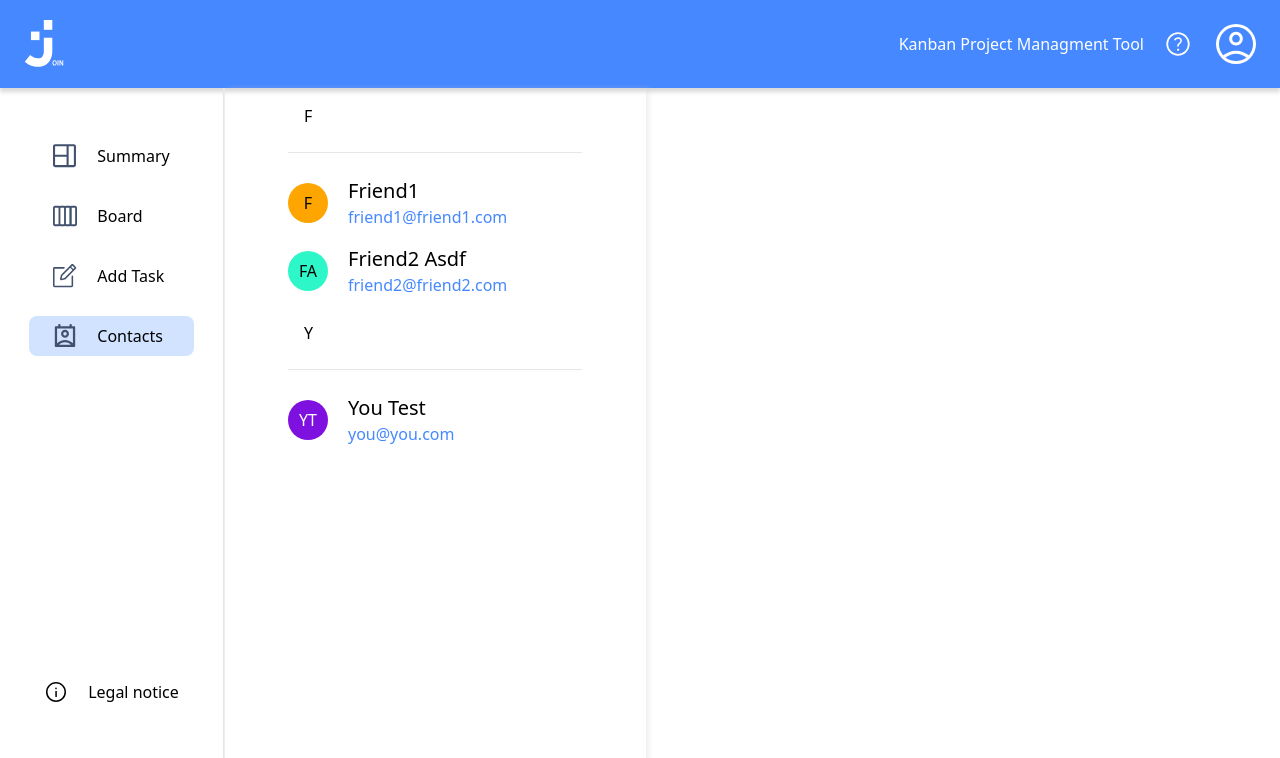
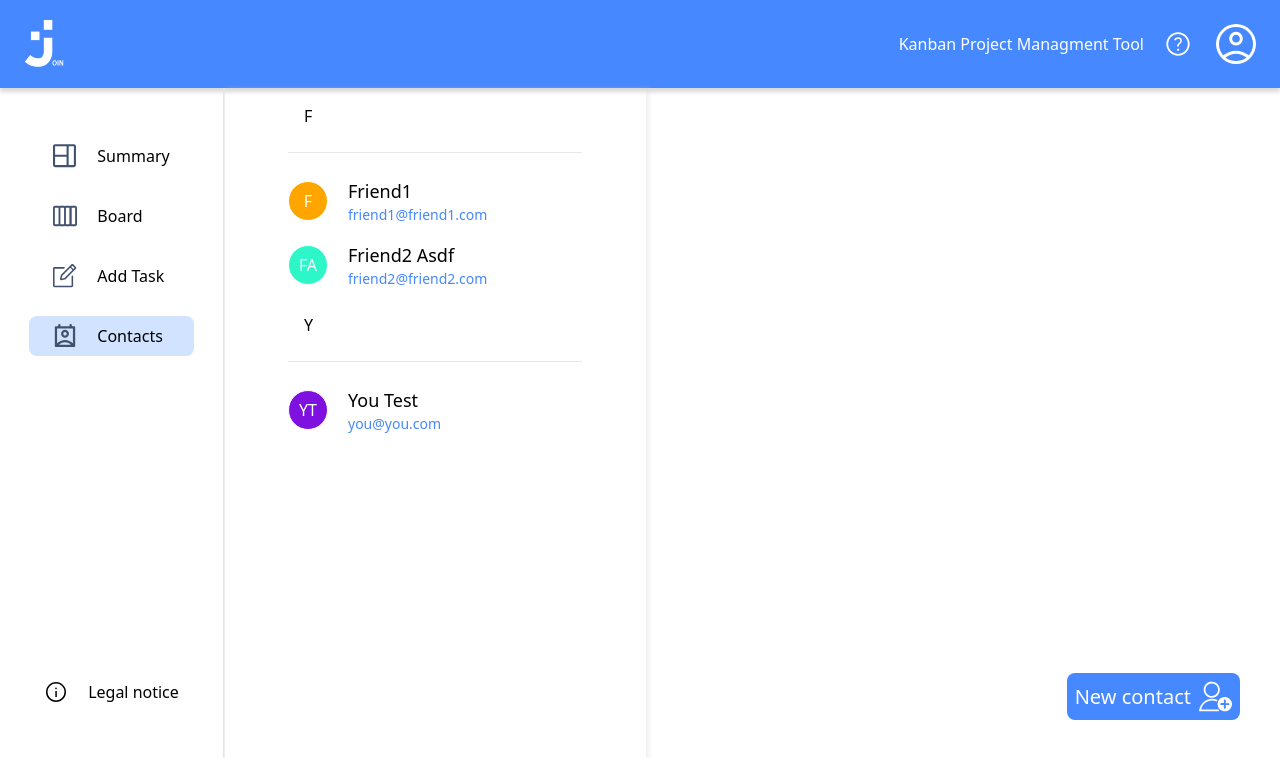
Before and after one commit to TobiasMatthies/Join, an Angular app: page /contacts in a window 1280 px wide. Shown: the top 758 px of the page. Built offline with nearby package versions, Linux system fonts and the light colour scheme.

Commit message:
added contact detail view and add-contact interface to contacts section

```diff
--- a/src/app/add-task/add-task-overlay/add-task-overlay.component.html
+++ b/src/app/add-task/add-task-overlay/add-task-overlay.component.html
@@ -68,7 +68,7 @@
               />
               <div class="flex gap-2">
                 <img
-                  class="blue-filter w-5 cursor-pointer"
+                  class="w-5 cursor-pointer"
                   src="assets/img/cancel.svg"
                   alt="cancel"
                   (click)="addTaskService.toggleInviteNewContact(); addTaskService.toggleContacts()"
@@ -181,7 +181,7 @@
                 />
                 <div class="flex gap-2">
                   <img
-                    class="blue-filter w-5 cursor-pointer"
+                    class="w-5 cursor-pointer"
                     src="assets/img/cancel.svg"
                     alt="cancel"
                     (click)="addTaskService.toggleNewCategory(); addTaskService.toggleCategories()"
--- a/src/app/add-task/add-task.component.css
+++ b/src/app/add-task/add-task.component.css
@@ -7,7 +7,3 @@ input[type="date"]::-webkit-calendar-picker-indicator {
   -ms-overflow-style: none;
   scrollbar-width: none;
 }
-
-.blue-filter {
-  filter: invert(56%) sepia(27%) saturate(7460%) hue-rotate(201deg) brightness(98%) contrast(106%);
-}
--- a/src/app/app.component.css
+++ b/src/app/app.component.css
@@ -3,7 +3,6 @@
     "Segoe UI", Roboto, "Helvetica Neue", Arial, "Noto Sans", sans-serif,
     "Apple Color Emoji", "Segoe UI Emoji", "Segoe UI Symbol", "Noto Color Emoji";
 }
-
 /*apple style scrollbar start*/
 ::-webkit-scrollbar {
   width: 14px;
--- a/src/app/app.module.ts
+++ b/src/app/app.module.ts
@@ -20,6 +20,7 @@ import { ChooseUrgencyComponent } from './add-task/choose-urgency/choose-urgency
 import { TaskDetailEditComponent } from './board/task-detail-edit/task-detail-edit.component';
 import { AddTaskOverlayComponent } from './add-task/add-task-overlay/add-task-overlay.component';
 import { FilterPipe } from './contacts/filter.pipe';
+import { AddContactComponent } from './contacts/add-contact-overlay/add-contact-overlay.component';
 
 @NgModule({
   declarations: [
@@ -38,7 +39,8 @@ import { FilterPipe } from './contacts/filter.pipe';
     ChooseUrgencyComponent,
     TaskDetailEditComponent,
     AddTaskOverlayComponent,
-    FilterPipe
+    FilterPipe,
+    AddContactComponent,
   ],
   imports: [
     BrowserModule,
--- /dev/null
+++ b/src/app/contacts/add-contact-overlay/add-contact-overlay.component.html
@@ -0,0 +1,85 @@
+<div class="absolute top-0 right-0 flex h-full w-full">
+  <div class="w-full bg-white/50" (click)="onCloseOverlay()"></div>
+  <form
+    class="absolute left-0 h-full w-1/3 rounded-r-3xl bg-white font-light text-white shadow-custom-card"
+    (ngSubmit)="onCreateContact()"
+  >
+    <div
+      class="relative flex h-1/3 flex-col items-center justify-center gap-5 rounded-tr-3xl bg-custom-blue"
+    >
+      <img
+        class="absolute right-8 top-8 cursor-pointer brightness-0 invert"
+        (click)="onCloseOverlay()"
+        src="assets/img/cancel.svg"
+        alt="close"
+      />
+
+      <img class="h-16" src="assets/img/icon_white.svg" alt="logo" />
+      <h1 class="text-4xl font-semibold">Add contact</h1>
+      <span class="text-2xl">Tasks are better with a team!</span>
+    </div>
+
+    <div class="flex h-2/3 flex-col items-center gap-10 p-16 pt-14">
+      <div
+        class="flex h-28 w-28 items-center justify-center rounded-full border-2 border-white bg-custom-placeholder-gray shadow-custom-info-fields"
+      >
+        <img
+          class="h-14 w-14 brightness-0 invert"
+          src="assets/img/Vector-4.svg"
+          alt="avatar"
+        />
+      </div>
+
+      <div class="flex w-full justify-between border-b py-2 px-4">
+        <input
+          class="placeholder:text-custom-placeholder-gray"
+          type="text"
+          placeholder="Name"
+        />
+
+        <img src="assets/img/Vector-4.svg" alt="name">
+      </div>
+
+      <div class="flex w-full justify-between border-b py-2 px-4">
+        <input
+          class="placeholder:text-custom-placeholder-gray"
+          type="text"
+          placeholder="Email"
+        />
+
+        <img src="assets/img/Vector-5.svg" alt="email">
+      </div>
+
+      <div class="flex w-full justify-between border-b py-2 px-4">
+        <input
+          class="placeholder:text-custom-placeholder-gray"
+          type="text"
+          placeholder="Phone"
+        />
+
+        <img src="assets/img/Vector-6.svg" alt="phone">
+      </div>
+
+      <div class="w-full flex justify-center gap-5">
+        <button
+        class="group box-border flex gap-4 rounded-lg py-3 px-4 text-xl outline outline-1 outline-gray-400 transition-all hover:shadow-md hover:outline-2 hover:outline-custom-blue"
+        type="button"
+      >
+        <span class="text-gray-400 group-hover:text-custom-blue" (click)="onCloseOverlay()">Cancel</span>
+        <span class="text-gray-400 group-hover:text-custom-blue">x</span>
+      </button>
+
+      <app-button-primary>
+        <div class="flex gap-4 p-1 text-xl">
+          <span>Create contact</span>
+          <img
+            class="brightness-0 invert"
+            src="assets/img/Vector-3.svg"
+            alt="create"
+          />
+        </div>
+      </app-button-primary>
+      </div>
+    </div>
+  </form>
+</div>
--- /dev/null
+++ b/src/app/contacts/add-contact-overlay/add-contact-overlay.component.ts
@@ -0,0 +1,23 @@
+import { Component, EventEmitter, Output } from '@angular/core';
+import { Contact } from 'src/app/models/contact.model';
+
+@Component({
+  selector: 'app-add-contact-overlay',
+  templateUrl: './add-contact-overlay.component.html',
+  styleUrls: ['./add-contact-overlay.component.css']
+})
+export class AddContactComponent {
+  @Output() closeOverlay= new EventEmitter<void>();
+  @Output() createContact = new EventEmitter<Contact>();
+
+  onCloseOverlay() {
+    this.closeOverlay.emit();
+    //clear the form
+  }
+
+  onCreateContact() {
+    console.log('contact created');
+    //clear the form
+    this.onCloseOverlay();
+  }
+}
--- a/src/app/contacts/contacts.component.html
+++ b/src/app/contacts/contacts.component.html
@@ -1,6 +1,9 @@
 <app-layout>
   <div class="flex h-full w-full">
-    <div class="w-2/5 px-16 font-light shadow-custom-contacts-right max-h-full overflow-y-auto" id="contacts">
+    <div
+      class="max-h-full w-2/5 overflow-y-auto px-16 font-light shadow-custom-contacts-right"
+      id="contacts"
+    >
       <div *ngFor="let firstLetter of firstLetters">
         <h2 class="mb-4 border-b p-4 pb-6">{{ firstLetter | uppercase }}</h2>
 
@@ -10,25 +13,107 @@
               let contact of appStateService.contacts | filter: firstLetter;
               index as i
             "
-            class="-mx-4 flex cursor-pointer items-center gap-5 rounded-lg py-2 px-4 hover:bg-custom-blue-active"
+            class="-mx-4 flex cursor-pointer items-center gap-5 rounded-lg py-2 px-4"
+            [ngClass]="
+              selectedContact == contact
+                ? ['bg-custom-blue', 'text-white']
+                : ['hover:bg-custom-blue-active', 'group']
+            "
+            (click)="onSelectContact(contact)"
           >
             <div
-              class="flex h-10 min-w-[40px] items-center justify-center rounded-full"
+              class="box-border flex h-10 min-w-[40px] items-center justify-center rounded-full border border-white group-hover:border-2 group-hover:shadow-custom-contacts"
               [ngStyle]="{ backgroundColor: contact.backgroundColor }"
             >
-              <span
-                [ngStyle]="{ color: lightOrDark(contact.backgroundColor) }"
-                >{{ contact.abbrevation }}</span
-              >
+              <span class="text-white">{{ contact.abbrevation }}</span>
             </div>
 
             <div class="flex flex-col">
-              <span class="text-xl">{{ contact.name }}</span>
-              <span class="text-custom-blue">{{ contact.email }}</span>
+              <span class="text-lg">{{ contact.name }}</span>
+              <span
+                class="text-sm"
+                [ngClass]="
+                  selectedContact == contact ? 'text-white' : 'text-custom-blue'
+                "
+                >{{ contact.email }}</span
+              >
             </div>
           </li>
         </ul>
       </div>
     </div>
+
+    <div class="relative w-3/5 p-10 font-light">
+      <div *ngIf="selectedContact" class="flex flex-col gap-5">
+        <div class="flex items-center gap-5">
+          <div
+            class="box-border flex h-28 w-28 items-center justify-center rounded-full border-2 border-white shadow-custom-contacts"
+            [ngStyle]="{ backgroundColor: selectedContact.backgroundColor }"
+          >
+            <span class="text-5xl text-white">{{
+              selectedContact.abbrevation
+            }}</span>
+          </div>
+
+          <div class="flex flex-col gap-2">
+            <h1 class="text-5xl font-normal">{{ selectedContact.name }}</h1>
+
+            <span
+              class="flex cursor-pointer items-center gap-2"
+              (click)="addTaskService.toggleAddTaskOverlay()"
+            >
+              <img
+                class="blue-filter h-4"
+                src="assets/img/addWhite.svg"
+                alt="add task"
+              />
+              <span class="text-custom-blue">Add Task</span>
+            </span>
+          </div>
+        </div>
+
+        <div class="flex items-center gap-20">
+          <h2 class="text-xl font-semibold">Contact Information</h2>
+
+          <span class="flex items-end">
+            <img
+              class="blue-filter"
+              src="assets/img/editWhite.svg"
+              alt="edit"
+            />
+            <span class="text-sm">Edit Contact</span>
+          </span>
+        </div>
+
+        <div class="flex flex-col gap-2">
+          <h3 class="font-semibold">Email</h3>
+          <span class="text-custom-blue">{{ selectedContact.email }}</span>
+        </div>
+
+        <div class="flex flex-col gap-2">
+          <h3 class="font-semibold">Phone</h3>
+          <span>{{ selectedContact.phoneNumber }}</span>
+        </div>
+      </div>
+
+      <app-button-primary
+        class="absolute right-10 bottom-20"
+        (click)="toggleAddContactOverlay()"
+      >
+        <div class="flex items-center gap-2">
+          <span class="text-xl">New contact</span>
+          <img src="assets/img/newContact.svg" alt="new contact" />
+        </div>
+      </app-button-primary>
+    </div>
   </div>
+
+  <app-add-task-overlay
+    *ngIf="addTaskService.addTaskOverlayOpened"
+  ></app-add-task-overlay>
+
+  <app-add-contact-overlay
+    *ngIf="addContactOverlayOpened"
+    (closeOverlay)="toggleAddContactOverlay()"
+  ></app-add-contact-overlay>
 </app-layout>
--- a/src/app/contacts/contacts.component.ts
+++ b/src/app/contacts/contacts.component.ts
@@ -1,5 +1,7 @@
 import { Component, OnInit } from '@angular/core';
+import { AddTaskService } from '../add-task/add-task.service';
 import { AppStateService } from '../app-state/app-state.service';
+import { Contact } from '../models/contact.model';
 
 @Component({
   selector: 'app-contacts',
@@ -7,15 +9,12 @@ import { AppStateService } from '../app-state/app-state.service';
   styleUrls: ['./contacts.component.css'],
 })
 export class ContactsComponent implements OnInit {
-  //Variables for red green blue
-  r;
-  g;
-  b;
-  hsp;
+  firstLetters: string[] = [];
+  addContactOverlayOpened: boolean = false;
 
-  firstLetters: string[] = [];
+  selectedContact: Contact = null;
 
-  constructor(public appStateService: AppStateService) {}
+  constructor(public appStateService: AppStateService, public addTaskService: AddTaskService) {}
 
   ngOnInit(): void {
     this.getEveryFirstLetter();
@@ -33,6 +32,14 @@ export class ContactsComponent implements OnInit {
       }
     }
     this.firstLetters.sort();
+  }
+
+  onSelectContact(contact: Contact) {
+    if (this.selectedContact !== contact) {
+      this.selectedContact = contact;
+    } else {
+      this.selectedContact = null;
+    }
   }
 
   /**
@@ -61,61 +68,7 @@ export class ContactsComponent implements OnInit {
     return code;
   }
 
-  /**
-   *
-   * function used to chekc wether the color is dark or light and return the matching color
-   */
-  lightOrDark(color) {
-    // Check the format of the color, HEX or RGB?
-    if (color.match(/^rgb/)) {
-      this.storeRgbValues(color);
-    } else {
-      this.convertToRgb(color);
-    }
-
-    return this.determineColor();
-  }
-
-  /**
-   *
-   * If RGB --> store the red, green, blue values in separate variables
-   */
-  storeRgbValues(color) {
-    color = color.match(
-      /^rgba?\((\d+),\s*(\d+),\s*(\d+)(?:,\s*(\d+(?:\.\d+)?))?\)$/
-    );
-
-    this.r = color[1];
-    this.g = color[2];
-    this.b = color[3];
-  }
-
-  /**
-   *
-   * If hex --> Convert it to RGB
-   */
-  convertToRgb(color) {
-    color = +('0x' + color.slice(1).replace(color.length < 5 && /./g, '$&$&'));
-
-    this.r = color >> 16;
-    this.g = (color >> 8) & 255;
-    this.b = color & 255;
-  }
-
-  /**
-   *
-   * determine wether the background-color is dark or light and return matching color
-   */
-  determineColor(): string {
-    this.hsp = Math.sqrt(
-      0.299 * (this.r * this.r) +
-        0.587 * (this.g * this.g) +
-        0.114 * (this.b * this.b)
-    );
-    if (this.hsp > 127.5) {
-      return 'black';
-    } else {
-      return 'white';
-    }
+  toggleAddContactOverlay() {
+    this.addContactOverlayOpened = !this.addContactOverlayOpened;
   }
 }
--- a/src/styles.css
+++ b/src/styles.css
@@ -10,3 +10,8 @@ textarea:focus {
 body {
     height: 100vh;
 }
+
+.blue-filter {
+  filter: invert(56%) sepia(27%) saturate(7460%) hue-rotate(201deg)
+    brightness(98%) contrast(106%);
+}
--- a/tailwind.config.js
+++ b/tailwind.config.js
@@ -19,6 +19,7 @@ module.exports = {
         "custom-header": "0px 4px 4px 0px rgba(204,204,204,0.75)",
         "custom-navbar": "1px 0px 0px 0px rgba(232,232,232,0.75)",
         "custom-info-fields": "0px 0px 1px 1px rgba(232,232,232,0.75)",
+        "custom-contacts": "0px 0px 3px 3px rgba(232,232,232,0.75)",
         "custom-category-color": "0px 3px 5px 0px rgba(110,110,110,0.75)",
       },
       borderColor: {
```
Also changed, not shown: src/app/contacts/add-contact-overlay/add-contact-overlay.component.css (added), src/assets/img/newContact.svg (added), 1 other file (tests, documents, lock files or other folders).
